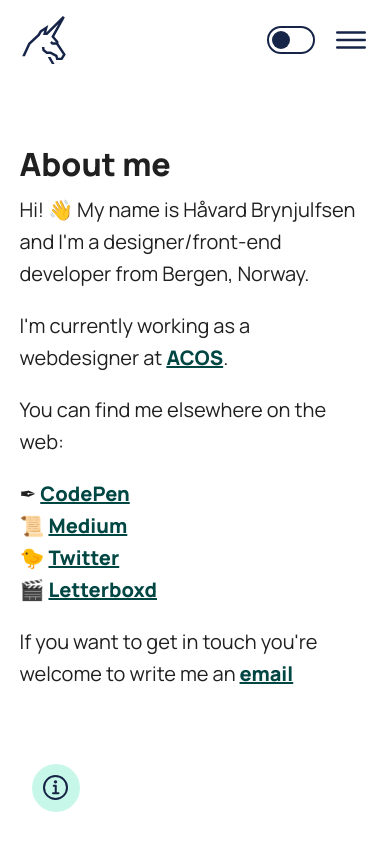
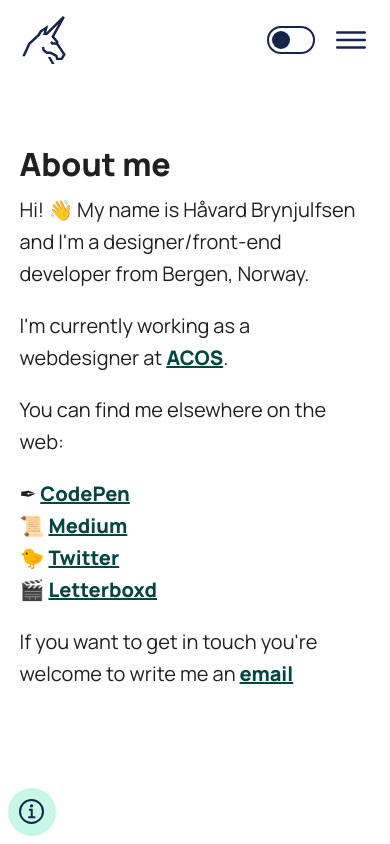
Before and after one commit to havardob/personal-site, an Eleventy site: page about/index.md in a window 390 px wide. Built offline with nearby package versions, Linux system fonts and the light colour scheme; Eleventy itself is replaced by a stand-in of ours; files that its build step writes are made by us from their sources.

Commit message:
Fixed the positioning of site-info

```diff
--- a/css/components/_site-info.scss
+++ b/css/components/_site-info.scss
@@ -6,29 +6,38 @@
    justify-content: center;
    font-size: 2rem;
    position: fixed;
-   bottom: 2rem;
-   left: 2rem;
+   bottom: 0.5rem;
+   left: 0.5rem;
    border-radius: 50%;
    color: var(--secondary-text-color);
    background-color: var(--secondary-bg-color);
    cursor: pointer;
    z-index: 150;
+   @include screen-size(tablet-landscape) {
+      bottom: 2rem;
+      left: 2rem;
+   }
 }
 
 .site-info {
    position: fixed;
    padding: 1.5rem;
    background-color: var(--secondary-bg-color);
-   bottom: 6rem;
+   bottom: 4.5rem;
    border-radius: 0.5rem;
-   left: 2rem;
-   max-width: calc(100vw - 2rem);
+   left: 0.5rem;
+   max-width: calc(100vw - 1rem);
    visibility: hidden;
    transform: scale(0);
    transform-origin: 0 100%;
    transition: transform 0.25s ease-in-out;
    font-size: 1rem;
    z-index: 150;
+   @include screen-size(tablet-landscape) {
+      bottom: 6rem;
+      left: 2rem;
+      max-width: calc(100vw - 4rem);
+   }
 
    &.open {
       visibility: visible;
```
Also changed, not shown: css/styles.css.
